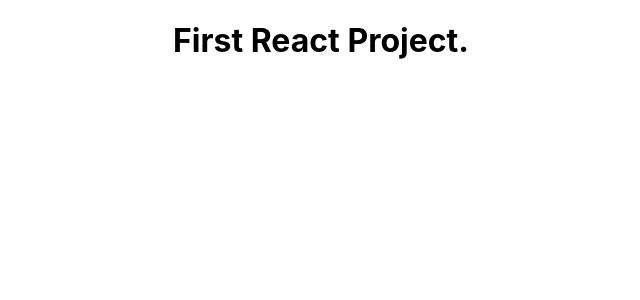
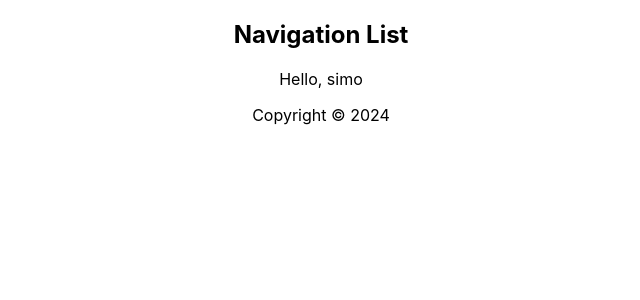
Before and after one commit to mohamedlamhaouri/Learn-React-js, a React (Create React App) app: page / in a window 1280 px wide. Shown: the top 300 px of the page, without its empty margins (319-959 px from the left). Built offline with nearby package versions, Linux system fonts and the light colour scheme.

Commit message:
add components Header , Content.js and Footer.js

```diff
--- a/src/App.css
+++ b/src/App.css
@@ -1,3 +1,3 @@
-.title{
+.App{
   text-align: center;
 }
--- a/src/App.js
+++ b/src/App.js
@@ -1,10 +1,15 @@
 import './App.css';
+import Content from './Content';
+import Footer from './Footer';
+import Header from './Header';
 
 function App() {
+
   return (
-    <div className='title'>
-
-      <h1>First React Project.</h1>
+    <div className='App'>
+      <Header/>
+      <Content/>
+      <Footer/>
     </div>
   );
 }
--- /dev/null
+++ b/src/Content.js
@@ -0,0 +1,14 @@
+import React from 'react'
+
+export default function Content() {
+  const handleName = () =>{
+    const names = ["mohamed", "lamhaouri","simo"];
+    const n = Math.floor(Math.random()*3);
+    return names[n];
+  }
+  return (
+    <main>
+      <p>Hello, {handleName()}</p>
+    </main>
+  )
+}
--- /dev/null
+++ b/src/Footer.js
@@ -0,0 +1,10 @@
+import React from 'react'
+
+export default function Footer() {
+  const today = new Date();
+  return (
+    <footer>
+      <p>Copyright &copy; {today.getFullYear()}</p>
+    </footer>
+  )
+}
--- /dev/null
+++ b/src/Header.js
@@ -0,0 +1,9 @@
+import React from 'react'
+
+export default function Header() {
+  return (
+    <>
+      <h2>Navigation List</h2>
+    </>
+  )
+}
--- a/src/index.js
+++ b/src/index.js
@@ -3,6 +3,7 @@ import ReactDOM from 'react-dom/client';
 import './index.css';
 import App from './App';
 import reportWebVitals from './reportWebVitals';
+import Header from './Header';
 
 const root = ReactDOM.createRoot(document.getElementById('root'));
 root.render(
```
